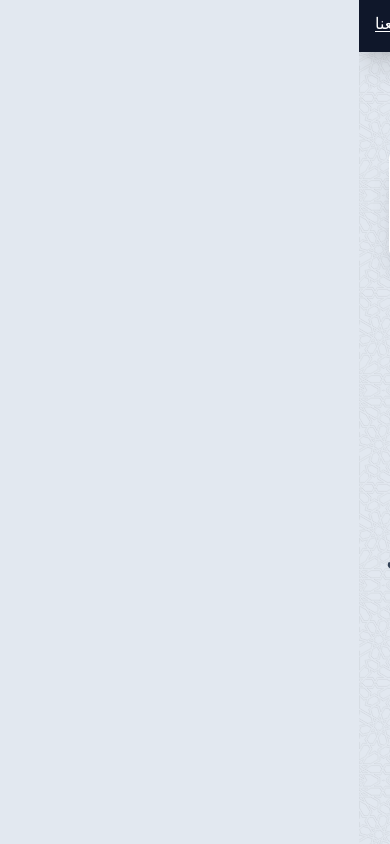
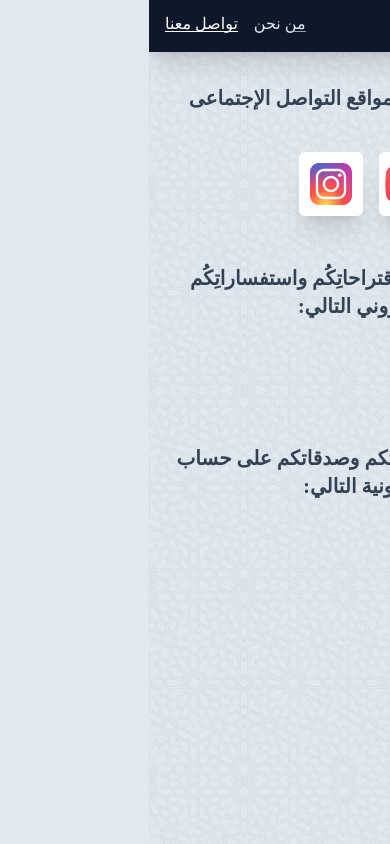
Before and after one commit to AnsBdran/Al-Kitab-center, a React (Vite) app: page /contact in a window 390 px wide. Built offline with nearby package versions, Linux system fonts and the light colour scheme; a web font is replaced by a local one.

Commit message:
enhanced the layout on small screens

```diff
--- a/index.html
+++ b/index.html
@@ -6,8 +6,8 @@
     <meta name="viewport" content="width=device-width, initial-scale=1.0" />
     <title>مركز الكتاب</title>
   </head>
-  <body id="root">
-    <div></div>
+  <body>
+    <div id="root"></div>
     <script type="module" src="/src/main.jsx"></script>
   </body>
 </html>
--- a/src/components/social-icons/social-icons.jsx
+++ b/src/components/social-icons/social-icons.jsx
@@ -1,10 +1,10 @@
 export const Facebook = ({ className }) => (
   <svg
-    className={className}
+    className="{className}"
     xmlns="http://www.w3.org/2000/svg"
     viewBox="0 0 48 48"
-    width="96"
-    height="96"
+    width="100%"
+    height="auto"
   >
     <linearGradient
       id="awSgIinfw5_FS5MLHI~A9a"
@@ -14,8 +14,8 @@
       y2="43.432"
       gradientUnits="userSpaceOnUse"
     >
-      <stop offset="0" stop-color="#0d61a9" />
-      <stop offset="1" stop-color="#16528c" />
+      <stop offset={0} stopColor="#0d61a9" />
+      <stop offset={1} stopColor="#16528c" />
     </linearGradient>
     <path
       fill="url(#awSgIinfw5_FS5MLHI~A9a)"
@@ -41,8 +41,8 @@
     className={className}
     xmlns="http://www.w3.org/2000/svg"
     viewBox="0 0 48 48"
-    width="96"
-    height="96"
+    width="100%"
+    height="auto"
   >
     <radialGradient
       id="yOrnnhliCrdS2gy~4tD8ma"
@@ -51,13 +51,13 @@
       r="44.899"
       gradientUnits="userSpaceOnUse"
     >
-      <stop offset="0" stop-color="#fd5" />
-      <stop offset=".328" stop-color="#ff543f" />
-      <stop offset=".348" stop-color="#fc5245" />
-      <stop offset=".504" stop-color="#e64771" />
-      <stop offset=".643" stop-color="#d53e91" />
-      <stop offset=".761" stop-color="#cc39a4" />
-      <stop offset=".841" stop-color="#c837ab" />
+      <stop offset={0} stopColor="#fd5" />
+      <stop offset=".328" stopColor="#ff543f" />
+      <stop offset=".348" stopColor="#fc5245" />
+      <stop offset=".504" stopColor="#e64771" />
+      <stop offset=".643" stopColor="#d53e91" />
+      <stop offset=".761" stopColor="#cc39a4" />
+      <stop offset=".841" stopColor="#c837ab" />
     </radialGradient>
     <path
       fill="url(#yOrnnhliCrdS2gy~4tD8ma)"
@@ -71,8 +71,8 @@
       gradientTransform="matrix(1 0 0 .6663 0 1.849)"
       gradientUnits="userSpaceOnUse"
     >
-      <stop offset="0" stop-color="#4168c9" />
-      <stop offset=".999" stop-color="#4168c9" stop-opacity="0" />
+      <stop offset={0} stopColor="#4168c9" />
+      <stop offset=".999" stopColor="#4168c9" stopOpacity={0} />
     </radialGradient>
     <path
       fill="url(#yOrnnhliCrdS2gy~4tD8mb)"
@@ -95,8 +95,8 @@
     className={className}
     xmlns="http://www.w3.org/2000/svg"
     viewBox="0 0 48 48"
-    width="96"
-    height="96"
+    width="100%"
+    height="auto"
   >
     <linearGradient
       id="PgB_UHa29h0TpFV_moJI9a"
@@ -106,9 +106,9 @@
       y2="41.301"
       gradientUnits="userSpaceOnUse"
     >
-      <stop offset="0" stop-color="#f44f5a" />
-      <stop offset=".443" stop-color="#ee3d4a" />
-      <stop offset="1" stop-color="#e52030" />
+      <stop offset={0} stopColor="#f44f5a" />
+      <stop offset=".443" stopColor="#ee3d4a" />
+      <stop offset={1} stopColor="#e52030" />
     </linearGradient>
     <path
       fill="url(#PgB_UHa29h0TpFV_moJI9a)"
@@ -133,8 +133,8 @@
   <svg
     xmlns="http://www.w3.org/2000/svg"
     viewBox="0 0 48 48"
-    width="96"
-    height="96"
+    width="100%"
+    height="auto"
     className={className}
   >
     <linearGradient
@@ -145,8 +145,8 @@
       y2="26.715"
       gradientUnits="userSpaceOnUse"
     >
-      <stop offset="0" stop-color="#0078d3" />
-      <stop offset="1" stop-color="#0858a1" />
+      <stop offset={0} stopColor="#0078d3" />
+      <stop offset={1} stopColor="#0858a1" />
     </linearGradient>
     <path
       fill="url(#ih57~iPYXZc1kJhp8CBgEa)"
@@ -154,15 +154,15 @@
     />
     <linearGradient
       id="ih57~iPYXZc1kJhp8CBgEb"
-      x1="24"
-      x2="24"
+      x1={24}
+      x2={24}
       y1="13.416"
       y2="27.233"
       gradientUnits="userSpaceOnUse"
     >
-      <stop offset="0" stop-color="#fff" />
-      <stop offset=".24" stop-color="#f8f8f7" />
-      <stop offset="1" stop-color="#e3e3e1" />
+      <stop offset={0} stopColor="#fff" />
+      <stop offset=".24" stopColor="#f8f8f7" />
+      <stop offset={1} stopColor="#e3e3e1" />
     </linearGradient>
     <path
       fill="url(#ih57~iPYXZc1kJhp8CBgEb)"
@@ -170,14 +170,14 @@
     />
     <linearGradient
       id="ih57~iPYXZc1kJhp8CBgEc"
-      x1="18"
-      x2="30"
+      x1={18}
+      x2={30}
       y1="22.764"
       y2="22.764"
       gradientUnits="userSpaceOnUse"
     >
-      <stop offset="0" stop-color="#c965eb" />
-      <stop offset="1" stop-color="#c767e5" />
+      <stop offset={0} stopColor="#c965eb" />
+      <stop offset={1} stopColor="#c767e5" />
     </linearGradient>
     <path
       fill="url(#ih57~iPYXZc1kJhp8CBgEc)"
@@ -191,8 +191,8 @@
       y2="45.269"
       gradientUnits="userSpaceOnUse"
     >
-      <stop offset="0" stop-color="#3ccbf4" />
-      <stop offset="1" stop-color="#1fa0e5" />
+      <stop offset={0} stopColor="#3ccbf4" />
+      <stop offset={1} stopColor="#1fa0e5" />
     </linearGradient>
     <path
       fill="url(#ih57~iPYXZc1kJhp8CBgEd)"
@@ -206,8 +206,8 @@
       y2="45.125"
       gradientUnits="userSpaceOnUse"
     >
-      <stop offset="0" stop-color="#28afea" />
-      <stop offset="1" stop-color="#0b88da" />
+      <stop offset={0} stopColor="#28afea" />
+      <stop offset={1} stopColor="#0b88da" />
     </linearGradient>
     <path
       fill="url(#ih57~iPYXZc1kJhp8CBgEe)"
--- a/src/routes/about/about.jsx
+++ b/src/routes/about/about.jsx
@@ -13,7 +13,7 @@
         <Answer>
           مؤسسة
           <HighlightText> قرآنية </HighlightText>
-          غير ربحية لا تتبنى أي فكر سياسي او تنظيمي، متخصصة في خدمة كتاب الله
+          غير ربحية لا تتبنى أي فكر سياسي أو تنظيمي، متخصصة في خدمة كتاب الله
           تعالى، تم تأسيسها عام [1442 هجرية - 2020 ميلادي]، تقع في{" "}
           <HighlightText>النصيرات</HighlightText> وسط قطاع غزة.
         </Answer>
--- a/src/routes/contact/contact.jsx
+++ b/src/routes/contact/contact.jsx
@@ -26,9 +26,9 @@
         نسعد باستقبال اقتراحاتِكُم واستفساراتِكُم عبر البريد الإلكتروني التالي:
       </Title>
       <Section>
-        <ContactCard link="mailto:">
-          <Email className="mx-auto" />
-          hello@alkitab.ps
+        <ContactCard link="mailto:" className="">
+          <Email className="" />
+          {/* <span className=""> hello@alkitab.ps</span> */}
         </ContactCard>
       </Section>
       <Title>
@@ -38,9 +38,15 @@
   );
 }
 
-const ContactCard = ({ children, link }) => (
-  <div className="bg-white w-max p-1 md:p-2 rounded-md shadow-xl cursor-pointer hover:bg-slate-100 active:shadow-md active:bg-slate-50 transition-all duration-100">
-    <a href={link} target="_blank">
+const ContactCard = ({ children, link, className }) => (
+  <div
+    className={
+      className +
+      " " +
+      "bg-white  p-1 md:p-2 rounded-md shadow-xl cursor-pointer hover:bg-slate-100 active:shadow-md active:bg-slate-50 transition-all aspect-square duration-100 w-16  sm:w-24"
+    }
+  >
+    <a href={link} target="_blank" className="">
       {children}
     </a>
   </div>
```
